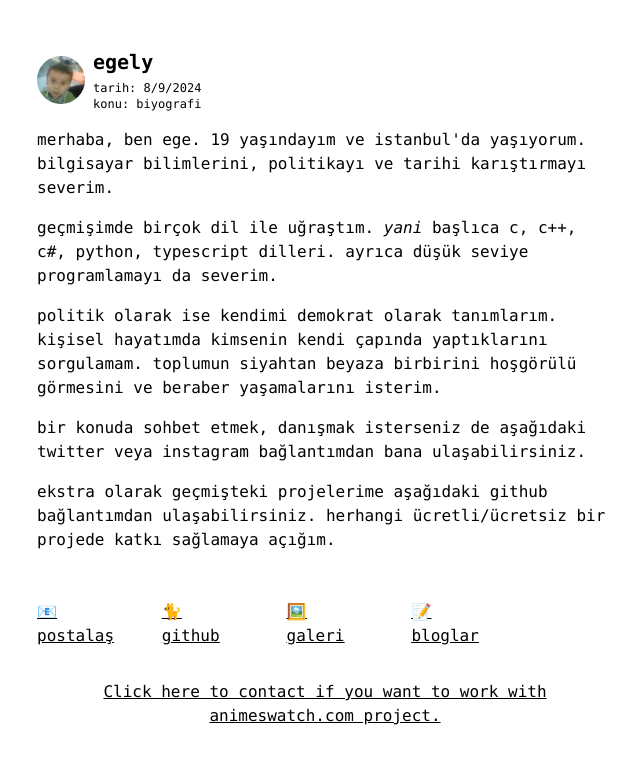
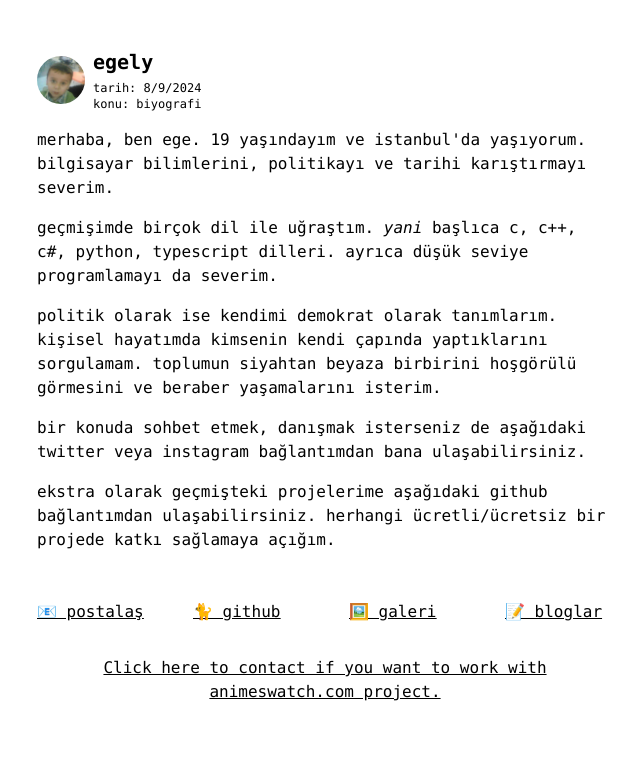
Before and after one commit to egely1337/egely1337-com, a Next.js app: page / in a window 1280 px wide. Shown: the top 764 px of the page, without its empty margins (315-955 px from the left). Built offline with nearby package versions, Linux system fonts and the light colour scheme; a web font is replaced by a local one.

Commit message:
mail added

```diff
--- a/src/pages/index.tsx
+++ b/src/pages/index.tsx
@@ -51,7 +51,7 @@ export default function Page(props: {
                 </div>
 
                 <div className="w-full flex justify-center lg:items-center mt-8">
-                    <div className="w-full grid lg:grid-cols-5 sm:grid-cols-4 grid-cols-3 underline font-mono gap-12 sm:text-base text-xs">
+                    <div className="w-full grid lg:grid-cols-4 sm:grid-cols-4 grid-cols-3 underline font-mono gap-12 sm:text-base text-xs">
                         <Link href={`mailto:contact@egely.me`}>📧 postalaş</Link>
                         <Link href={`https://github.com/egely1337`}>🐈 github</Link>
                         <Link href={`/gallery`}>🖼️ galeri</Link>
```
